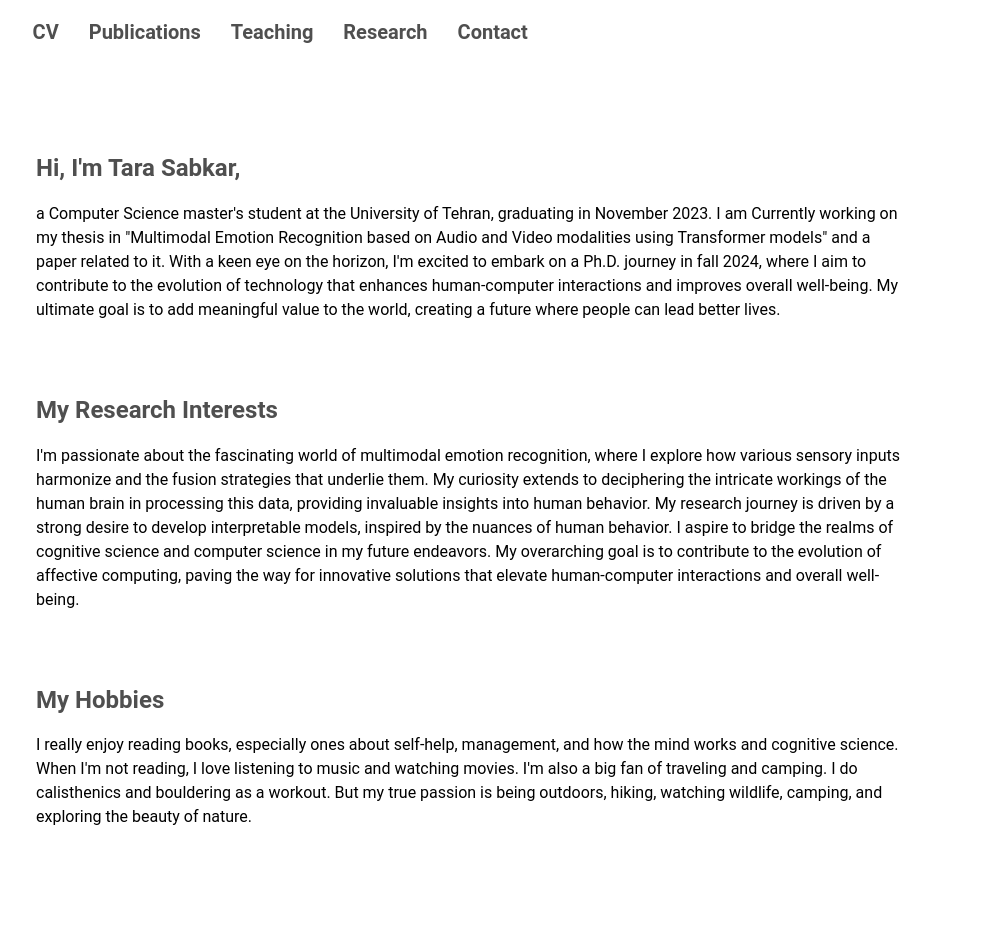
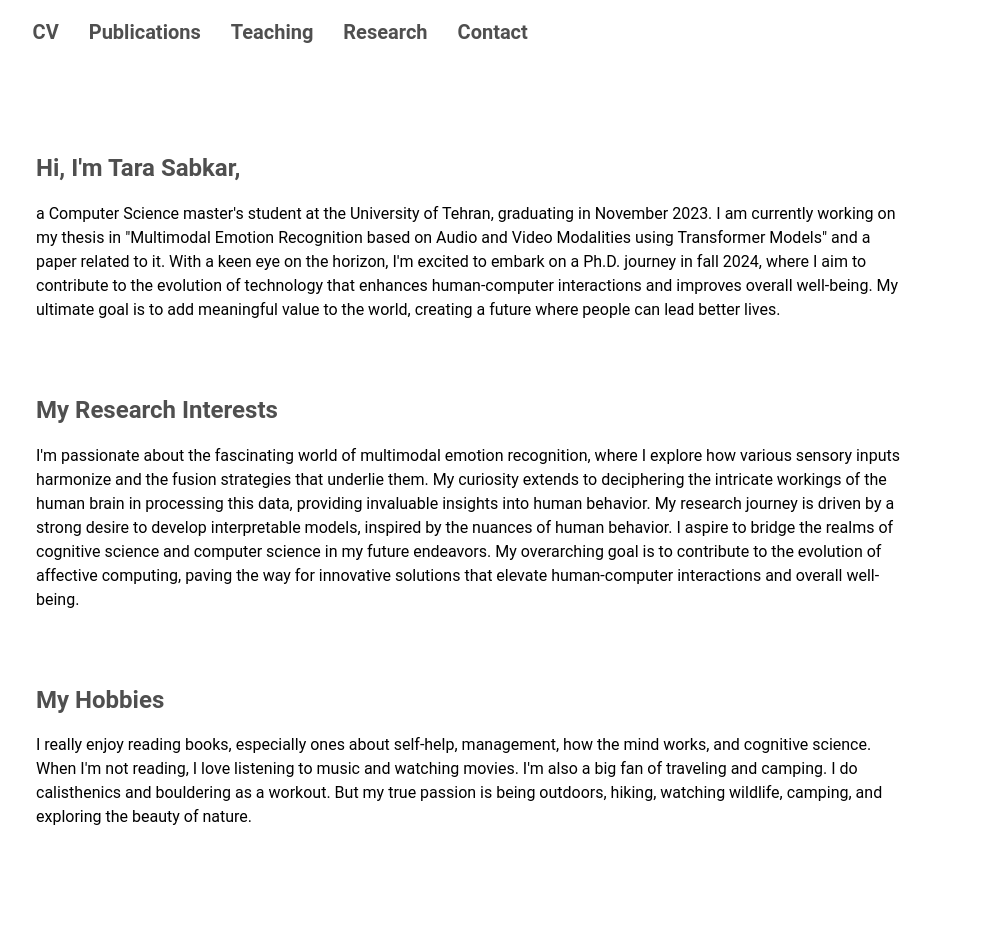
Before and after one commit to tarasabkar/tarasabkar.github.io, a plain HTML site: page index.html in a window 1280 px wide. Shown: the top 952 px of the page, 284-1280 px from the left. Drawn offline with Linux system fonts and the light colour scheme.

Commit message:
Update index.html

```diff
--- a/index.html
+++ b/index.html
@@ -149,7 +149,7 @@ aside p {
         <main class="main-content">
             <section id="about">
                 <h2>Hi, I'm Tara Sabkar,</h2>
-                <p>a Computer Science master's student at the University of Tehran, graduating in November 2023. I am Currently working on my thesis in "Multimodal Emotion Recognition based on Audio and Video modalities using Transformer models" and a paper related to it.
+                <p>a Computer Science master's student at the University of Tehran, graduating in November 2023. I am currently working on my thesis in "Multimodal Emotion Recognition based on Audio and Video Modalities using Transformer Models" and a paper related to it.
 With a keen eye on the horizon, I'm excited to embark on a Ph.D. journey in fall 2024, where I aim to contribute to the evolution of technology that enhances human-computer interactions and improves overall well-being. My ultimate goal is to add meaningful value to the world, creating a future where people can lead better lives.
 </p> <br> <br>
             </section>
@@ -159,7 +159,7 @@ With a keen eye on the horizon, I'm excited to embark on a Ph.D. journey in fall
             </section>
             <section id="hobbies">
                 <h2>My Hobbies</h2>
-                <p>I really enjoy reading books, especially ones about self-help, management, and how the mind works and cognitive science. When I'm not reading, I love listening to music and watching movies. I'm also a big fan of traveling and camping. I do calisthenics and bouldering as a workout. But my true passion is being outdoors, hiking, watching wildlife, camping, and exploring the beauty of nature.</p>
+                <p>I really enjoy reading books, especially ones about self-help, management, how the mind works, and cognitive science. When I'm not reading, I love listening to music and watching movies. I'm also a big fan of traveling and camping. I do calisthenics and bouldering as a workout. But my true passion is being outdoors, hiking, watching wildlife, camping, and exploring the beauty of nature.</p>
             </section>
         </main>
     </div>
```
